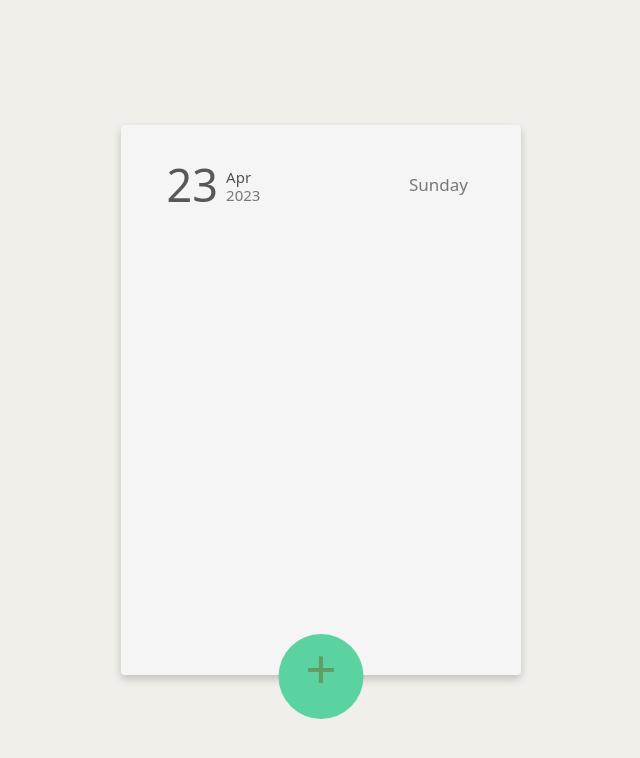
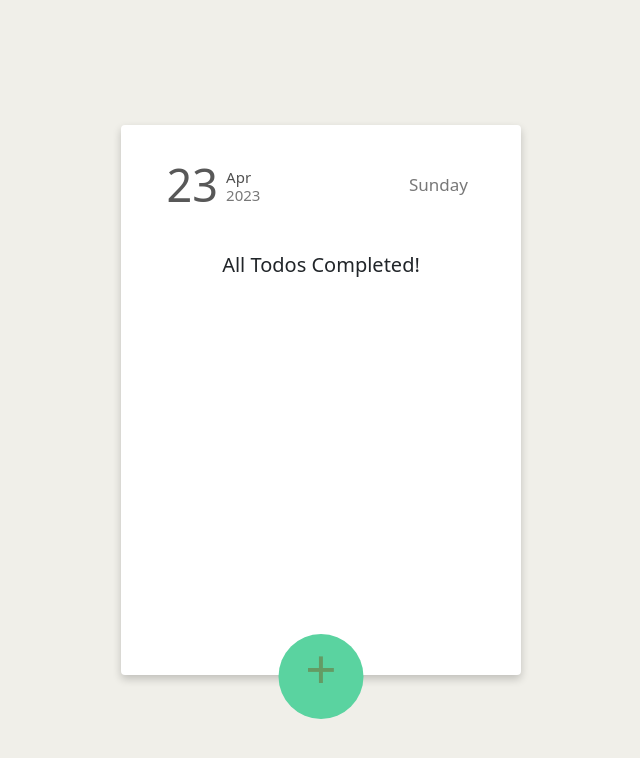
Before and after one commit to harshvadadoriya/React-Todo, a React (Vite) app: page / in a window 1280 px wide. Shown: the top 758 px of the page, without its empty margins (319-959 px from the left). Built offline with nearby package versions, Linux system fonts and the light colour scheme.

Commit message:
todo completed

```diff
--- a/package.json
+++ b/package.json
@@ -14,6 +14,7 @@
 		"react-dom": "^18.2.0",
 		"use-local-storage-state": "^18.2.1",
 		"react-bootstrap": "^2.7.2",
+		"react-hot-toast": "^2.4.0",
 		"bootstrap": "^5.1.3"
 	},
 	"devDependencies": {
--- a/src/App.css
+++ b/src/App.css
@@ -27,7 +27,7 @@ body {
 	align-items: center;
 	height: 550px;
 	width: 400px;
-	background-color: whitesmoke;
+	background-color: #fff;
 	border: none;
 	box-shadow: 0px 4px 8px rgba(0, 0, 0, 0.2);
 }
@@ -102,6 +102,10 @@ body {
 	color: rgb(100, 155, 100);
 }
 
+/* .add > p {
+	margin-top: 10px;
+} */
+
 .todo-container {
 	width: auto;
 	height: 380px;
@@ -121,6 +125,10 @@ body {
 	font-weight: 300;
 }
 
+.todo-list img {
+	cursor: pointer;
+}
+
 .todo-list > span {
 	font-weight: 400;
 }
@@ -130,7 +138,7 @@ body {
 }
 
 .todo-status {
-	width: 35px;
+	width: 27px;
 }
 
 .inputText {
@@ -152,11 +160,20 @@ input[type='text'] {
 }
 
 .task-completed {
-	display: flex;
+	/* display: grid;
+	justify-content: center;
+	align-items: center; */
+	display: grid;
 	justify-content: center;
 }
 
+.task-completed p {
+	font-size: 20px;
+	font-weight: 500;
+	text-align: center;
+	margin-top: 30px;
+}
+
 .task-completed img {
-	height: 250px;
-	width: 250px;
+	margin-top: -50px;
 }
--- a/src/components/TodoContainer.tsx
+++ b/src/components/TodoContainer.tsx
@@ -1,7 +1,8 @@
 import React, { useState, useRef, useEffect } from 'react';
 import DateComponent from './DateComponent';
 import TodoComponent from './TodoListComponent';
-import TaskCompletedImg from '../assets/transparent/completing-tasks-unscreen.gif';
+import toast, { Toaster } from 'react-hot-toast';
+import TaskCompletedImg from '../assets/transparent/task-not-found-unscreen.gif';
 
 type Todo = {
 	id: string;
@@ -36,6 +37,30 @@ const TodoContainer: React.FC = (): JSX.Element => {
 		localStorage.setItem('date', currentDate);
 	}, []);
 
+	function handleInputKeyDown(
+		event: React.KeyboardEvent<HTMLInputElement>,
+		handleAddTodo: (todo: Todo) => void,
+		setShowInput: React.Dispatch<React.SetStateAction<boolean>>
+	) {
+		if (event.key === 'Enter') {
+			const todoInput = event.target as HTMLInputElement;
+			if (todoInput.value.trim() !== '') {
+				const todo: Todo = {
+					id: Date.now().toString(),
+					text: todoInput.value.trim(),
+					status: 'pending',
+				};
+				handleAddTodo(todo);
+				todoInput.value = '';
+				toast.success('Todo has been added!', { duration: 1500 });
+				// if we don't use setShowInput below than don't need to pass setShowInput in handleInputKeyDown() function
+				// setShowInput(false);
+			} else if (!todoInput.value.trim()) {
+				toast.error("Todo can't be empty!", { duration: 1500 });
+			}
+		}
+	}
+
 	const handleAddTodo = (todo: Todo) => {
 		const updatedTodos = [...todos, todo];
 		setTodos(updatedTodos);
@@ -63,19 +88,20 @@ const TodoContainer: React.FC = (): JSX.Element => {
 			(t) => t.id === todo.id
 		);
 
+		// todoIndex is not equal to -1, means todo item exists in the todos array, completedTodoIndex is equal to -1, means todo item doesn't exist in completedTodos array and this condition will evaluate to true
 		if (todoIndex !== -1 && completedTodoIndex === -1) {
-			// update the status of the clicked todo to "completed"
+			// update the status of the clicked todo to "completed" only if above both if() condition return true
 			updatedTodos[todoIndex].status = 'completed';
 			updatedCompletedTodos.push(updatedTodos[todoIndex]);
 			updatedTodos.splice(todoIndex, 1);
+			toast.success('Woohoo! Todo complete!', { duration: 1500, icon: '🎉' });
 		}
-
-		// else if (todoIndex === -1 && completedTodoIndex !== -1) {
-		// 	// update the status of the clicked todo back to "pending"
-		// 	updatedCompletedTodos[completedTodoIndex].status = 'pending';
-		// 	updatedTodos.push(updatedCompletedTodos[completedTodoIndex]);
-		// 	updatedCompletedTodos.splice(completedTodoIndex, 1);
-		// }
+		// todoIndex is equal to -1, means todo item doesn't exists in the array, completedTodoIndex not equal to -1 means that todo item exist in completedTodos array
+		else if (todoIndex === -1 && completedTodoIndex !== -1) {
+			// remove the clicked todo from the list
+			updatedCompletedTodos.splice(completedTodoIndex, 1);
+			toast.success('Todo has been removed', { duration: 1500, icon: '🚀' });
+		}
 
 		setTodos(updatedTodos);
 		setCompletedTodos(updatedCompletedTodos);
@@ -114,7 +140,8 @@ const TodoContainer: React.FC = (): JSX.Element => {
 					<div className="container">
 						<DateComponent />
 						{todos.length === 0 && completedTodos.length === 0 ? (
-							<div className="todo-container task-completed">
+							<div className="task-completed">
+								<p className="todos-completed">All Todos Completed!</p>
 								<img
 									className="img-fluid"
 									src={TaskCompletedImg}
@@ -151,19 +178,7 @@ const TodoContainer: React.FC = (): JSX.Element => {
 									placeholder="Add Your Todo!"
 									ref={inputRef}
 									onKeyDown={(event) => {
-										if (event.key === 'Enter') {
-											const todoInput = event.target as HTMLInputElement;
-											if (todoInput.value.trim() !== '') {
-												const todo: Todo = {
-													id: Date.now().toString(),
-													text: todoInput.value.trim(),
-													status: 'pending',
-												};
-												handleAddTodo(todo);
-												todoInput.value = '';
-												setShowInput(false);
-											}
-										}
+										handleInputKeyDown(event, handleAddTodo, setShowInput);
 									}}
 								/>
 							</div>
@@ -178,6 +193,7 @@ const TodoContainer: React.FC = (): JSX.Element => {
 						)}
 					</div>
 				</div>
+				<Toaster />
 			</section>
 		</>
 	);
--- a/src/main.tsx
+++ b/src/main.tsx
@@ -2,10 +2,8 @@ import React from 'react';
 import ReactDOM from 'react-dom/client';
 import App from './App.tsx';
 import './index.css';
-import TodoApp from './TodoLogic/TodoApp.tsx';
 ReactDOM.createRoot(document.getElementById('root') as HTMLElement).render(
 	<React.StrictMode>
 		<App />
-		{/* <TodoApp /> */}
 	</React.StrictMode>
 );
```
Also changed, not shown: 1 other file (tests, documents, lock files or other folders).
